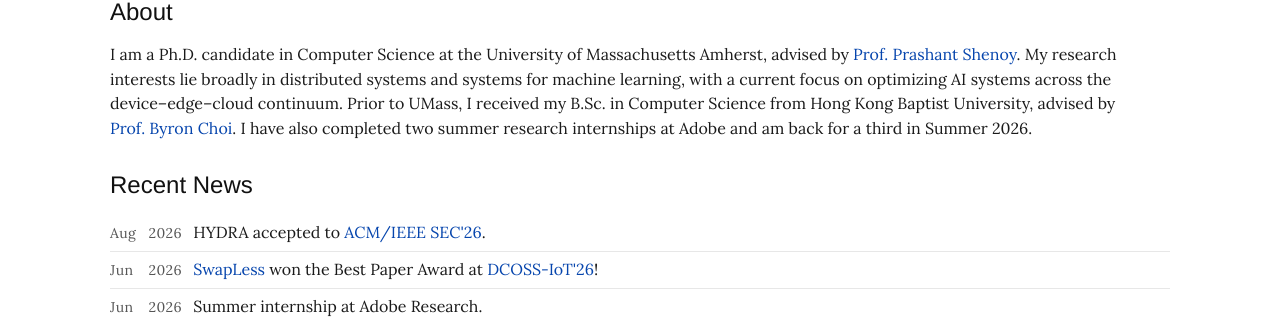
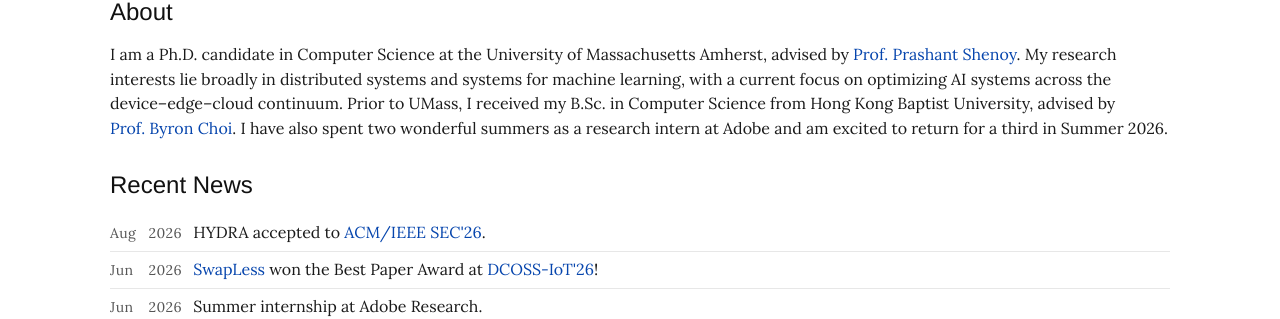
Before and after one commit to khngnathan/personal-website, a Jekyll site: the page built from index.html, in a window 1280 px wide. Shown: the part 319-638 px from the top of the page. Built offline with Jekyll 4.4.1, drawn with Linux system fonts in a browser that asks for light colours.

Commit message:
Reword the Adobe internship sentence in the About paragraph
Co-Authored-By: Claude Opus 5 <noreply@anthropic.com>
Claude-Session: https://claude.ai/code/session_01V72okr5YP3DpwBe1HEnP3f

```diff
--- a/index.html
+++ b/index.html
@@ -34,8 +34,8 @@ active: home
     device&ndash;edge&ndash;cloud continuum.
     Prior to UMass, I received my B.Sc. in Computer Science from Hong Kong Baptist
     University, advised by <a href="https://www.comp.hkbu.edu.hk/~bchoi/">Prof.&nbsp;Byron
-    Choi</a>. I have also completed two summer research internships at Adobe and am
-    back for a third in Summer 2026.
+    Choi</a>. I have also spent two wonderful summers as a research intern at Adobe
+    and am excited to return for a third in Summer 2026.
   </p>
 </section>
 
```
